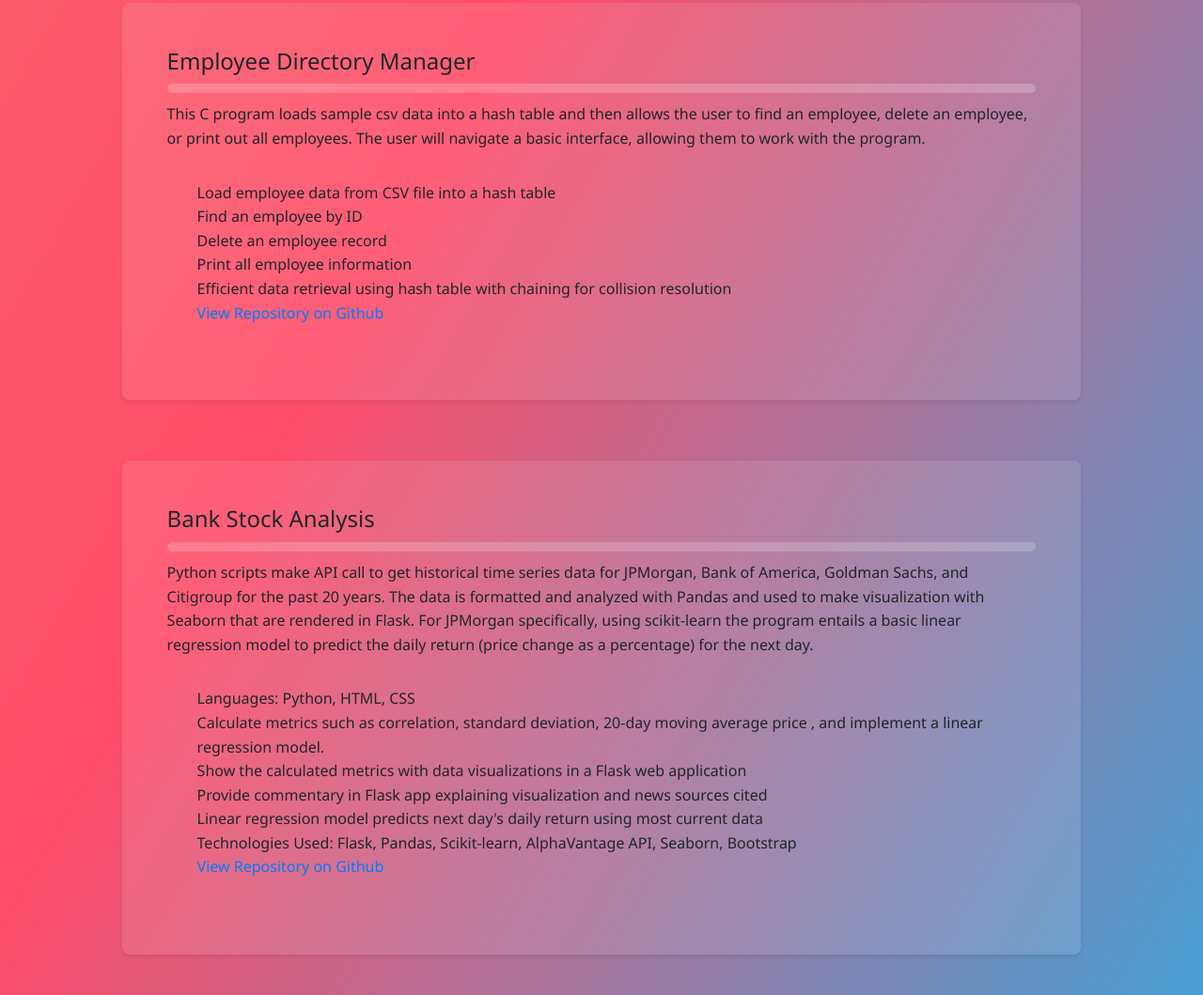
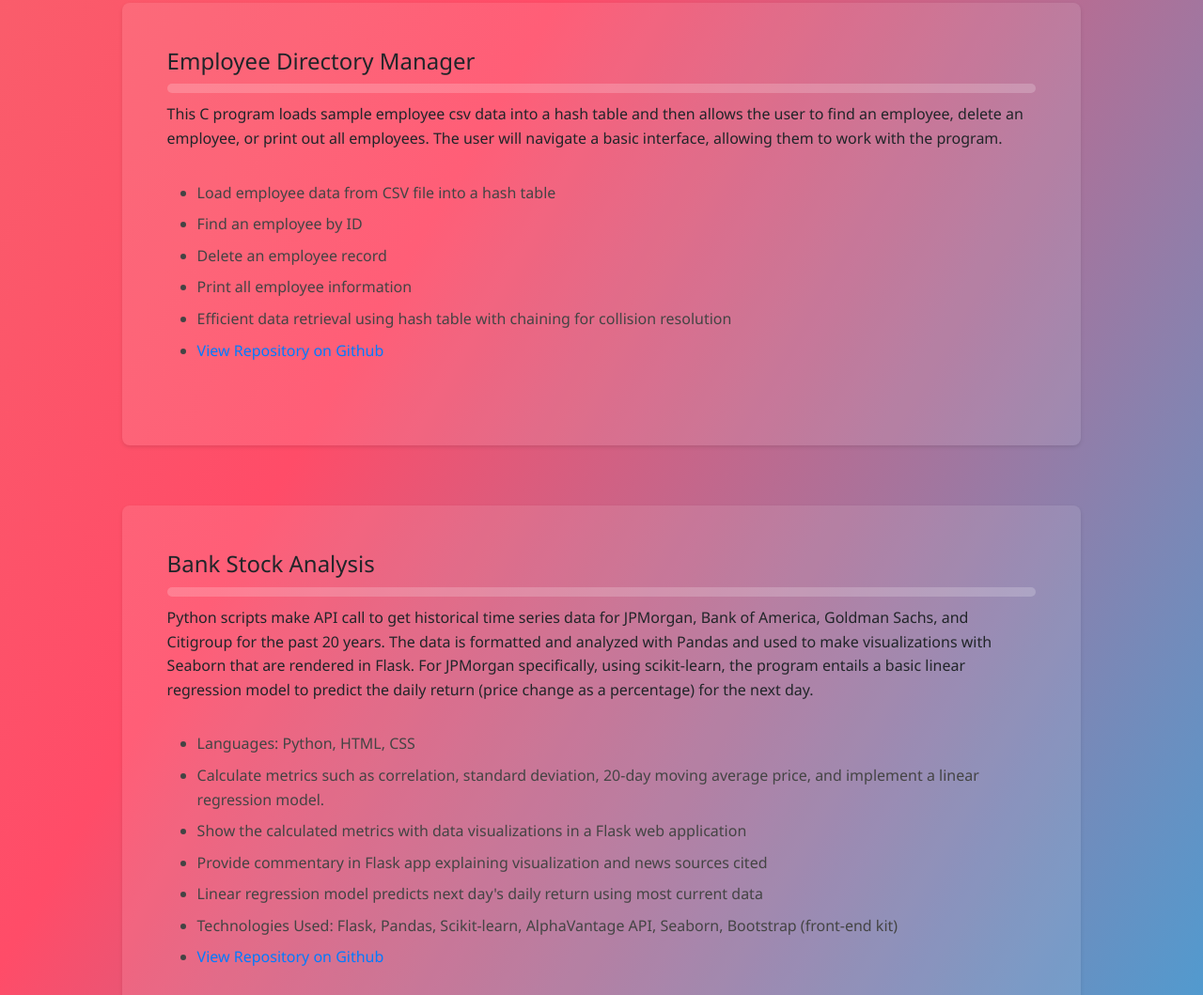
Before and after one commit to chrisda28/chrisda28.github.io, a plain HTML site: page projects.html in a window 1280 px wide. Shown: the part 183-1242 px from the top of the page at 94% size. Drawn offline with nearby package versions, Linux system fonts and the light colour scheme.

Commit message:
make bullet points for project descriptions and improve spacing between bullets

```diff
--- a/projects.html
+++ b/projects.html
@@ -29,7 +29,7 @@
                     <div class="skill-level">
                         <div class="skill-bar" style="width: 90%;"></div>
                     </div>
-                    <p>This C program loads sample csv data into a hash table and then allows the user
+                    <p>This C program loads sample employee csv data into a hash table and then allows the user
                         to find an employee, delete an employee, or print out all employees.
                          The user will navigate a basic interface, allowing them to work with the program.</p>
                     <ul class="projfeatures">
@@ -49,18 +49,17 @@
                     </div>
                     <p>Python scripts make API call to get historical time series data for JPMorgan,
                         Bank of America, Goldman Sachs, and Citigroup for the past 20 years.
-                         The data is formatted and analyzed with Pandas and used to make visualization
+                         The data is formatted and analyzed with Pandas and used to make visualizations
                           with Seaborn that are rendered in Flask. For JPMorgan specifically,
-                           using scikit-learn the program entails a basic linear regression model
+                           using scikit-learn, the program entails a basic linear regression model
                             to predict the daily return (price change as a percentage) for the next day.</p>
-                    <ul>
+                    <ul class="projfeatures">
                         <li>Languages: Python, HTML, CSS</li>
-                        <li>Calculate metrics such as correlation, standard deviation, 20-day moving average price
-                            , and implement a linear regression model.</li>
+                        <li>Calculate metrics such as correlation, standard deviation, 20-day moving average price, and implement a linear regression model.</li>
                         <li>Show the calculated metrics with data visualizations in a Flask web application</li>
                         <li>Provide commentary in Flask app explaining visualization and news sources cited</li>
                         <li>Linear regression model predicts next day's daily return using most current data</li>
-                        <li>Technologies Used: Flask, Pandas, Scikit-learn, AlphaVantage API, Seaborn, Bootstrap</li>
+                        <li>Technologies Used: Flask, Pandas, Scikit-learn, AlphaVantage API, Seaborn, Bootstrap (front-end kit)</li>
                         <li><a href="https://github.com/chrisda28/stockanalyzer">View Repository on Github</a></li>
                     </ul>
                 </div>
--- a/styles.css
+++ b/styles.css
@@ -127,6 +127,17 @@ main {
   gap: 1rem;
 }
 
+.projfeatures {
+  list-style-type: disc;
+  padding-left: 1.5rem;
+  margin-bottom: 1rem;
+}
+
+.projfeatures li {
+  margin-bottom: 0.5rem;
+  color: #444;
+}
+
 .skillgrid {
   display: flex;
   flex-direction: row;
```
